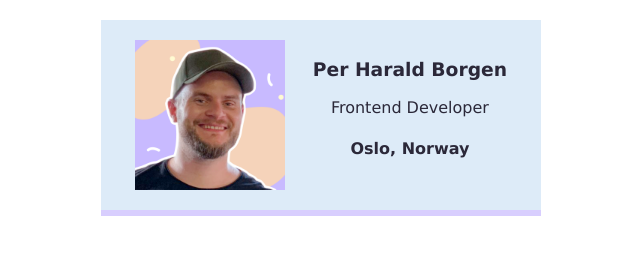
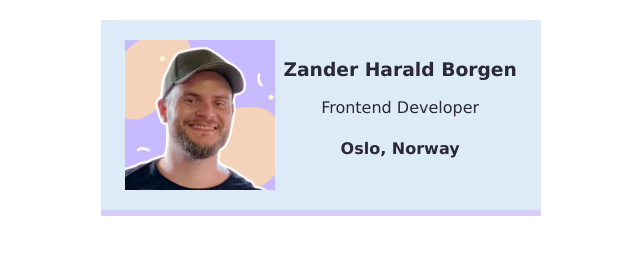
Before and after one commit to Kalistran/birthday-gift-site, a website built with Vite: page index.html in a window 1280 px wide. Shown: the whole page, without its empty margins (319-959 px from the left). Built offline with nearby package versions, Linux system fonts and the light colour scheme.

Commit message:
change to name

```diff
--- a/index.html
+++ b/index.html
@@ -6,7 +6,7 @@
         <div class="card">
             <img class="avatar" src="images/per.png">
             <div >
-                <h3>Per Harald Borgen</h3>
+                <h3>Zander Harald Borgen</h3>
                 <p>Frontend Developer</p>
                 <h4>Oslo, Norway</h4>
             </div>
```
